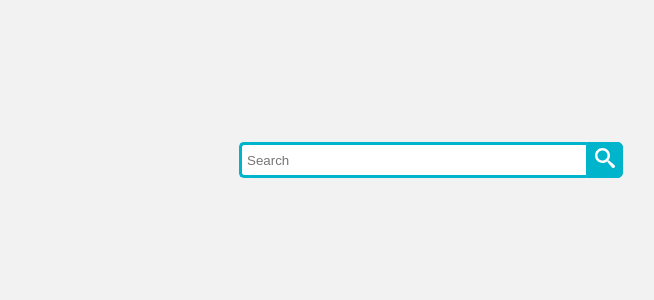
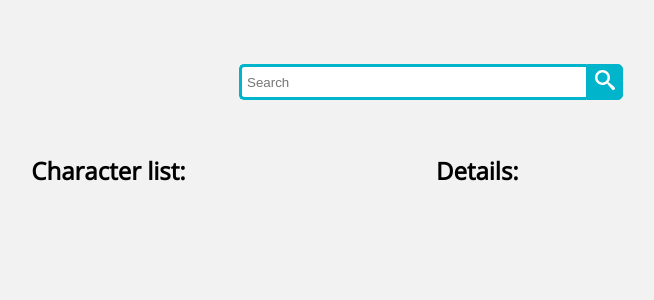
Before and after one commit to ivansevillaa/Marvel, a React (Create React App) app: page / in a window 1280 px wide. Shown: the top 300 px of the page, without its empty margins (209-863 px from the left). Built offline with nearby package versions, Linux system fonts and the light colour scheme.

Commit message:
Layout page

```diff
--- a/src/components/App.jsx
+++ b/src/components/App.jsx
@@ -1,11 +1,17 @@
 import React from 'react'
 
+import './styles/App.css'
+
 import SearchBar from '../components/SearchBar.jsx'
+import Characters from '../components/Characters.jsx'
+import Details from '../components/Details.jsx';
 
 function App() {
   return (
     <div className="App">
       <SearchBar />
+      <Characters />
+      <Details />
     </div>
   )
 }
--- /dev/null
+++ b/src/components/Characters.jsx
@@ -0,0 +1,15 @@
+import React from 'react'
+
+import './styles/characters.css'
+
+function Characters(props) {
+    return(
+        <div className="Characters">
+            <h2>
+                Character list:
+            </h2>
+        </div>
+    )
+}
+
+export default Characters
--- /dev/null
+++ b/src/components/Details.jsx
@@ -0,0 +1,13 @@
+import React from 'react'
+
+import './styles/details.css'
+
+function Details(props) {
+    return(
+        <div className="Details">
+            <h2>Details:</h2>
+        </div>
+    )
+}
+
+export default Details
--- a/src/components/SearchBar.jsx
+++ b/src/components/SearchBar.jsx
@@ -5,7 +5,6 @@ import './styles/search-bar.css'
 class SearchBar extends Component {
     render() {
         return(
-            <div className="wrap">
                 <div className="SearchBar">
                     <input
                         type="text"
@@ -18,7 +17,6 @@ class SearchBar extends Component {
                         </svg>
                     </button>
                 </div>
-            </div>
         )
     }
 }
--- /dev/null
+++ b/src/components/styles/App.css
@@ -0,0 +1,11 @@
+.App {
+    display: grid;
+    /* flex-direction: column;
+    align-items: center; */
+    padding-top: 5%;
+    grid-template: 60px 1fr /  1fr 1fr;
+    grid-gap: 10px;
+    height: 100vh;
+    grid-template-areas: "Search Search"
+                         "Characters Details"
+}
--- /dev/null
+++ b/src/components/styles/characters.css
@@ -0,0 +1,5 @@
+.Characters {
+    grid-area: Characters;
+    display: flex;
+    justify-content: center;
+}
--- /dev/null
+++ b/src/components/styles/details.css
@@ -0,0 +1,3 @@
+.Details {
+    grid-area: Details;
+}
--- a/src/components/styles/search-bar.css
+++ b/src/components/styles/search-bar.css
@@ -6,9 +6,11 @@ body{
 }
 
 .SearchBar {
-  width: 100%;
+  width: 30%;
   position: relative;
   display: flex;
+  margin: 0 auto;
+  grid-area: Search;
 }
 
 .SearchBar-input {
@@ -47,16 +49,8 @@ body{
     fill: currentColor;
 }
 
-.wrap{
-    width: 30%;
-    position: absolute;
-    top: 20%;
-    left: 50%;
-    transform: translate(-50%, -50%);
-}
-
 @media screen and (max-width: 768px) {
-    .wrap {
+    .SearchBar {
         width: 70%;
     }
 }
```
